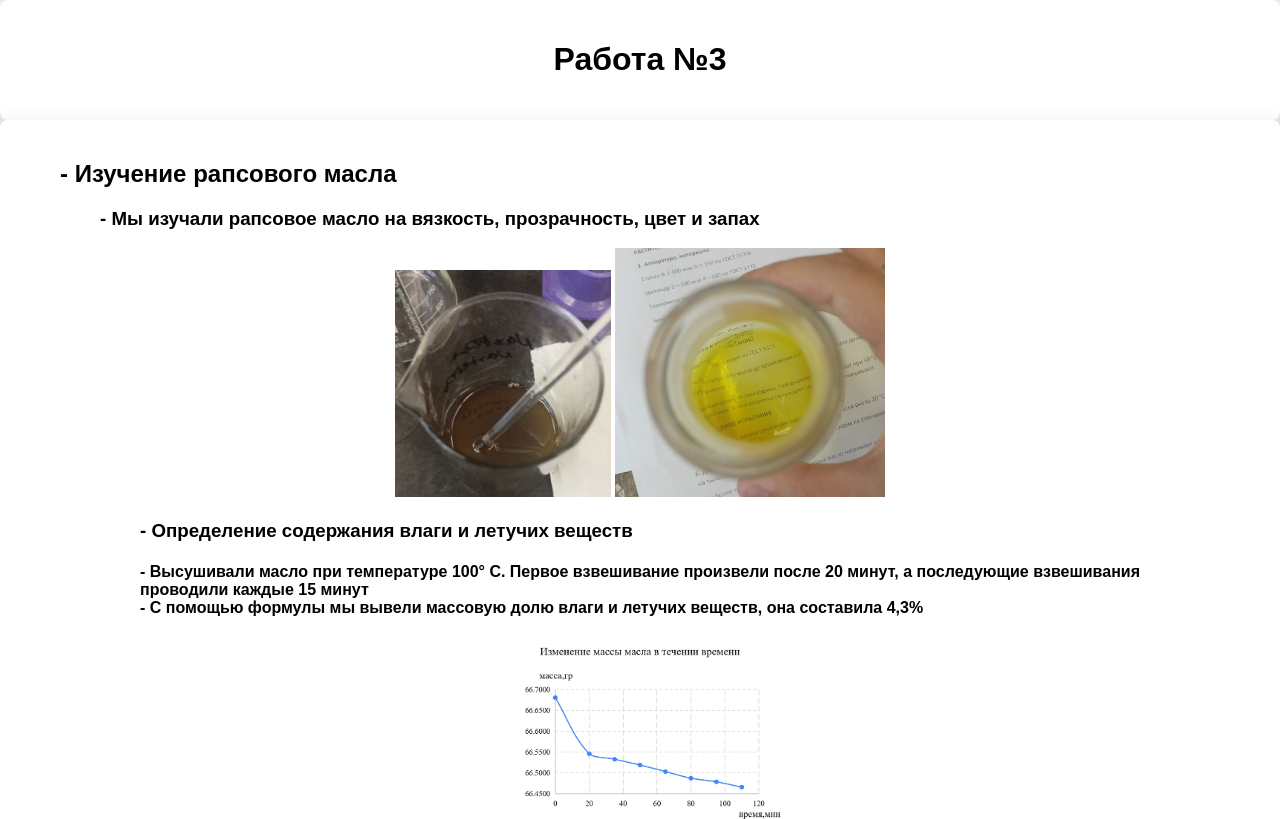
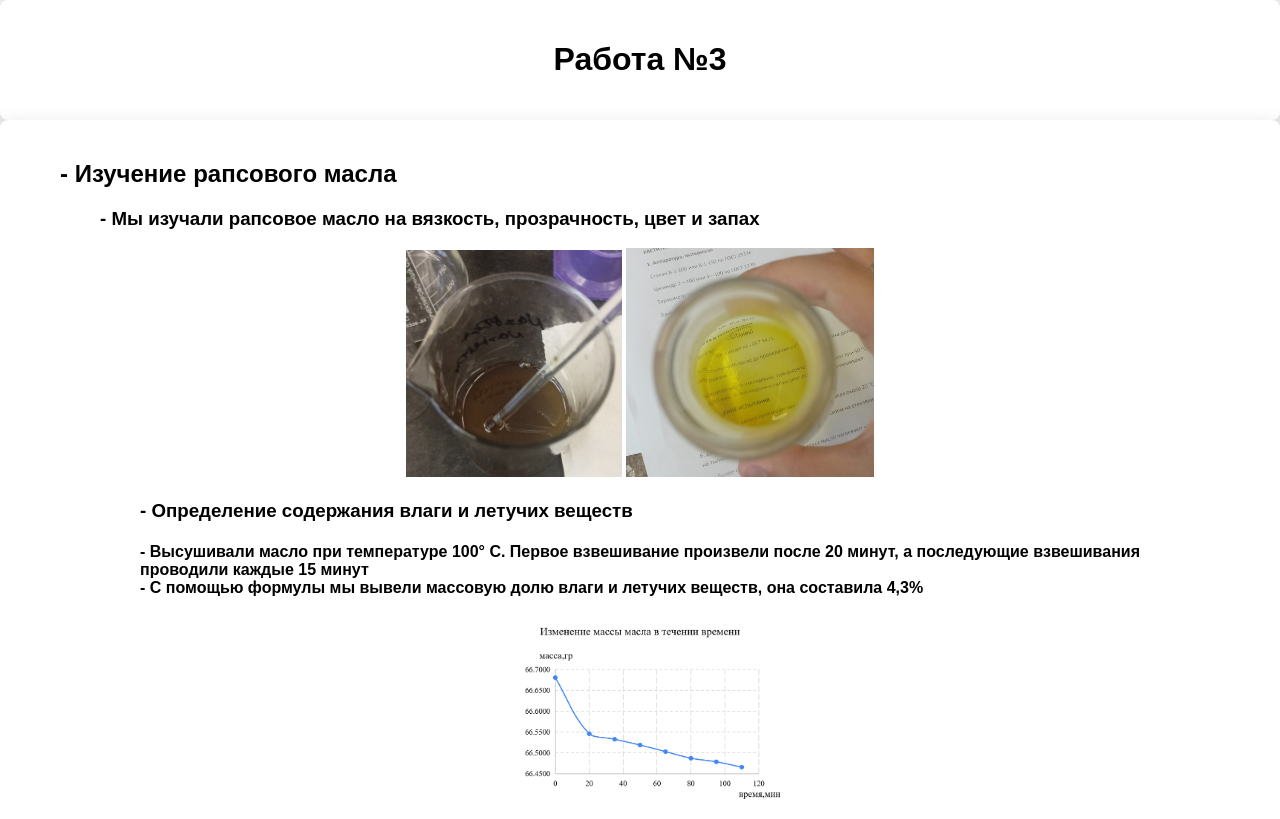
Before and after one commit to pikcu/esters-development.io, a plain HTML site: page work3.html in a window 1280 px wide. Shown: the top 819 px of the page. Drawn offline with Linux system fonts and the light colour scheme.

Commit message:
Update work3.html

```diff
--- a/work3.html
+++ b/work3.html
@@ -20,7 +20,7 @@
 			</blockquote>
 			<blockquote>
 			<center><img src="img/рапсовое масло1.jpg" title="Рис. 1" width="20%" >
-			<img src="img/рапсовое масло2.jpg" title="Рис. 2" width="25%" ></center>
+			<img src="img/рапсовое масло2.jpg" title="Рис. 2" width="23%" ></center>
 				<blockquote>
 					<h3> - Определение содержания влаги и летучих веществ</h3>
 					<h4> - Высушивали масло при температуре 100° С. Первое взвешивание произвели после 20 минут, а последующие взвешивания проводили каждые 15 минут
```
